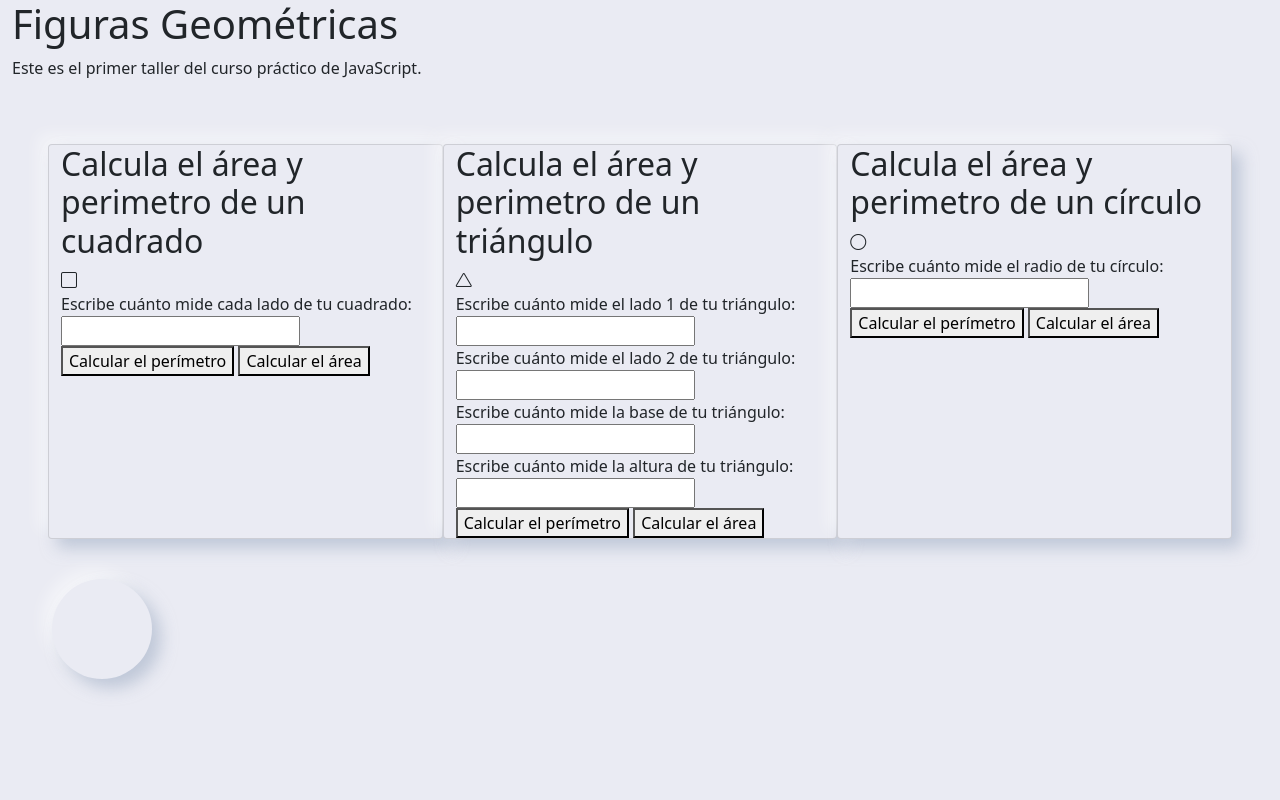
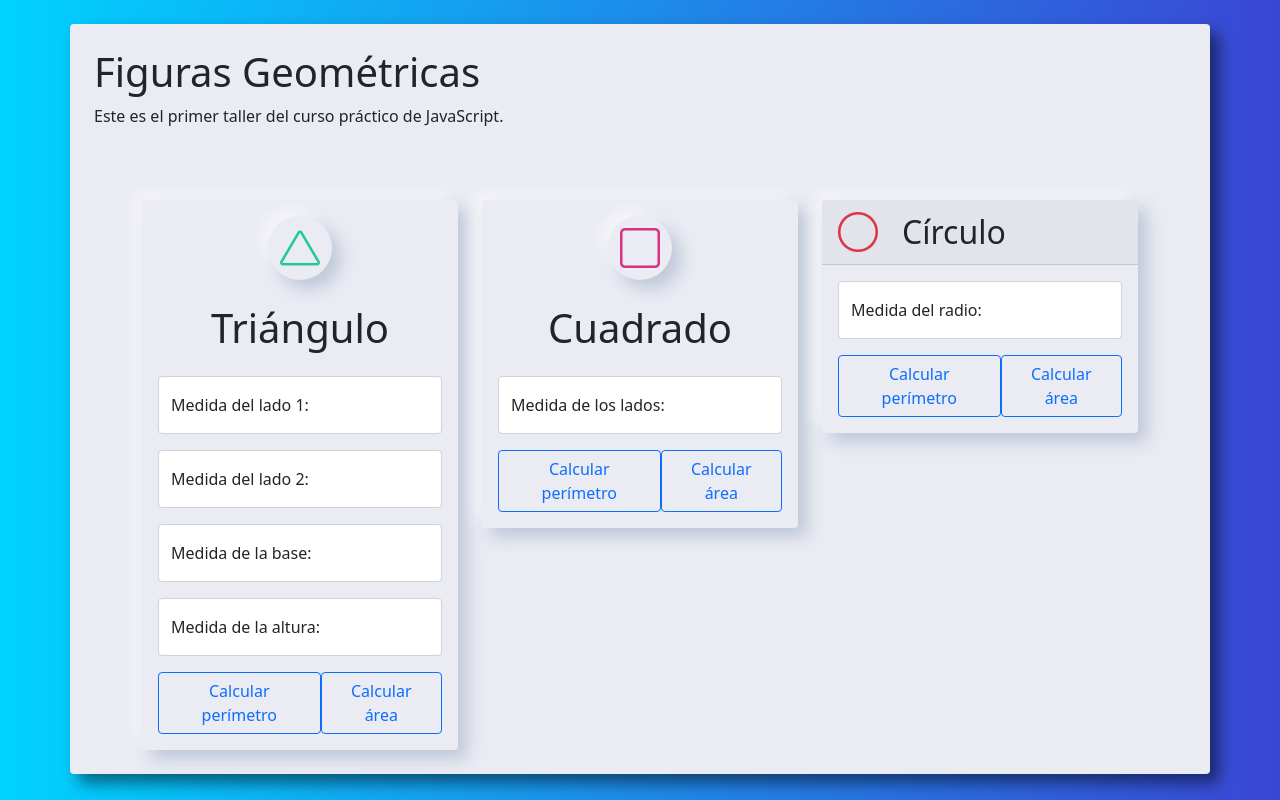
Before and after one commit to AdalZanabria/Calculadoras-Javascript, a plain HTML site: page figuras.html in a window 1280 px wide. Drawn offline with nearby package versions, Linux system fonts and the light colour scheme.

Commit message:
Se comenzaron los estilos de neomorfísmo.

```diff
--- a/figuras.html
+++ b/figuras.html
@@ -19,103 +19,177 @@
   </head>
   <body>
     <div class="container-fluid">
+      <div class="container mx-auto my-4 p-4 rounded">
+
         <header class="row">
           <h1>Figuras Geométricas</h1>
-                <p>
-                    Este es el primer taller del curso práctico de JavaScript.
-                </p>
+          <p>Este es el primer taller del curso práctico de JavaScript.</p>
         </header>
 
-            <section class="row mt-5 px-5">
-                <div class="card col-4 neumorphism">
-                    <h2>Calcula el área y perimetro de un cuadrado</h2>
-                    <i class="bi bi-square"></i>
+        <section class="row mt-2 px-5">
+          <!--Triángulo-->
+          <div class="col-sm-12 col-md-6 col-lg-4 mt-5">
+            <div class="card neumorphism">
+
+              <div class="card-body">
+                  <div class="icon-container mx-auto">
+                    <i class="bi bi-triangle display-6"></i>
+                  </div>
+                  <h2 class="card-title my-4 display-6 text-center">Triángulo</h2>
+
                 <form>
-                        <label for="InputCuadrado">
-                            Escribe cuánto mide cada lado de tu cuadrado:
+                  <div class="d-flex flex-column justify-content-between">
+                    <div class="form-floating mb-3">
+                      <input
+                        type="number"
+                        class="form-control"
+                        id="InputTriangulo1"
+                        placeholder="5"
+                      />
+                      <label for="InputTriangulo1" class="floatingInput">
+                        Medida del lado 1:
                       </label>
-                        <input id="InputCuadrado" type="number" />
+                    </div>
+                    <div class="form-floating mb-3">
+                      <input
+                        type="number"
+                        class="form-control"
+                        id="InputTriangulo2"
+                        placeholder="5"
+                      />
+                      <label for="InputTriangulo2" class="floatingInput">
+                        Medida del lado 2:
+                      </label>
+                    </div>
+                    <div class="form-floating mb-3">
+                      <input
+                        type="number"
+                        class="form-control"
+                        id="InputTriangulo3"
+                        placeholder="5"
+                      />
+                      <label for="InputTriangulo3" class="floatingInput">
+                        Medida de la base:
+                      </label>
+                    </div>
+                    <div class="form-floating mb-3">
+                      <input
+                        type="number"
+                        class="form-control"
+                        id="InputTriangulo4"
+                        placeholder="5"
+                      />
+                      <label for="InputTriangulo4" class="floatingInput">
+                        Medida de la altura:
+                      </label>
+                    </div>
+                  </div>
 
+                  <div class="d-flex justify-content-evenly">
+                    <button
+                      type="button"
+                      onclick="calcularPerimetroTriangulo()"
+                      class="btn btn-outline-primary"
+                    >
+                      Calcular perímetro
+                    </button>
+                    <button
+                      type="button"
+                      onclick="calcularAreaTriangulo()"
+                      class="btn btn-outline-primary"
+                    >
+                      Calcular área
+                    </button>
+                  </div>
+                </form>
+              </div>
+            </div>
+          </div>
+          <!--Cuadrado-->
+          <div class="col-sm-12 col-md-6 col-lg-4 mt-5">
+            <div class="card neumorphism">
+
+              <div class="card-body">
+                <div class="icon-container mx-auto">
+                  <i class="bi bi-square display-6"></i>
+                </div>
+                  <h2 class="card-title my-4 display-6 text-center">Cuadrado</h2>
+                <form>
+                  <div class="form-floating mb-3">
+                    <input
+                      type="number"
+                      class="form-control"
+                      id="InputCuadrado"
+                      placeholder="5"
+                    />
+                    <label for="InputCuadrado" class="floatingInput">
+                      Medida de los lados:
+                    </label>
+                  </div>
+
+                  <div class="d-flex justify-content-evenly">
                     <button
                       type="button"
                       onclick="calcularPerimetroCuadrado()"
+                      class="btn btn-outline-primary"
                     >
-                            Calcular el perímetro
+                      Calcular perímetro
                     </button>
-                        <button type="button" onclick="calcularAreaCuadrado()">
-                            Calcular el área
+                    <button
+                      type="button"
+                      class="btn btn-outline-primary"
+                      onclick="calcularAreaCuadrado()"
+                    >
+                      Calcular área
                     </button>
+                  </div>
                 </form>
               </div>
-
-                <div class="card col-4 neumorphism">
-                    <h2>Calcula el área y perimetro de un triángulo</h2>
-                    <i class="bi bi-triangle"></i>
+            </div>
+          </div>
+          <!--Circulo-->
+          <div class="col-sm-12 col-md-6 col-lg-4 mt-5">
+            <div class="card neumorphism">
+              <div class="card-header d-flex align-items-center">
+                <i class="bi bi-circle display-6"></i>
+                <h2 class="card-title ms-4">Círculo</h2>
+              </div>
+              <div class="card-body">
                 <form>
-                        <label for="InputTriangulo1">
-                            Escribe cuánto mide el lado 1 de tu triángulo:
+                  <div class="form-floating mb-3">
+                    <input
+                      type="number"
+                      class="form-control"
+                      id="InputCirculo"
+                      placeholder="5"
+                    />
+                    <label for="InputCirculo" class="floatingInput">
+                      Medida del radio:
                     </label>
-                        <input id="InputTriangulo1" type="number" />
-
-                        <label for="InputTriangulo2">
-                            Escribe cuánto mide el lado 2 de tu triángulo:
-                        </label>
-                        <input id="InputTriangulo2" type="number" />
-
-                        <label for="InputTriangulo3">
-                            Escribe cuánto mide la base de tu triángulo:
-                        </label>
-                        <input id="InputTriangulo3" type="number" />
-
-                        <label for="InputTriangulo4">
-                            Escribe cuánto mide la altura de tu triángulo:
-                        </label>
-                        <input id="InputTriangulo4" type="number" />
-
-                        <button
-                            type="button"
-                            onclick="calcularPerimetroTriangulo()"
-                        >
-                            Calcular el perímetro
-                        </button>
-                        <button type="button" onclick="calcularAreaTriangulo()">
-                            Calcular el área
-                        </button>
-                    </form>
                   </div>
 
-                <div class="card col-4 neumorphism">
-                    <h2>Calcula el área y perimetro de un círculo</h2>
-                    <i class="bi bi-circle"></i>
-                    <form>
-                        <label for="InputCirculo">
-                            Escribe cuánto mide el radio de tu círculo:
-                        </label>
-                        <input id="InputCirculo" type="number" />
-
+                  <div class="d-flex justify-content-evenly">
                     <button
                       type="button"
                       onclick="calcularPerimetroCirculo()"
+                      class="btn btn-outline-primary"
                     >
-                            Calcular el perímetro
+                      Calcular perímetro
                     </button>
-                        <button type="button" onclick="calcularAreaCirculo()">
-                            Calcular el área
+                    <button
+                      type="button"
+                      onclick="calcularAreaCirculo()"
+                      class="btn btn-outline-primary"
+                    >
+                      Calcular área
                     </button>
+                  </div>
                 </form>
               </div>
+            </div>
+          </div>
         </section>
-
-            <!--Prueba ejemplo de neomorfísmo-->
-            <div
-                class="neumorphism"
-                style="
-                    height: 100px;
-                    width: 100px;
-                    border-radius: 50%;
-                    margin: 40px;
-                "
-            ></div>
+      </div>
     </div>
 
     <script src="./figuras.js"></script>
--- a/style.css
+++ b/style.css
@@ -3,7 +3,11 @@
 }
 
 body {
+    background: linear-gradient(90deg, #00d2ff 0%, #3a47d5 100%);
+}
+.container {
     background: var(--gray);
+    box-shadow: 9px 9px 16px rgb(0 0 0 / 50%);
 }
 
 .neumorphism {
@@ -11,3 +15,35 @@ body {
         -9px -9px 16px rgb(255 255 255 / 50%);
     background-color: var(--gray);
 }
+
+.card {
+    border: none;
+}
+
+.card-title {
+    margin-bottom: 0;
+}
+
+.icon-container{
+    width: 4rem;
+    height: 4rem;
+    display: flex;
+    justify-content: center;
+    align-items: center;
+    background: var(--gray);
+    box-shadow: 9px 9px 16px rgb(163 177 198 / 60%),
+        -9px -9px 16px rgb(255 255 255 / 50%);
+    border-radius: 50%;
+}
+
+.bi-triangle {
+    color: #20c997;
+}
+
+.bi-square {
+    color: #d63384;
+}
+
+.bi-circle {
+    color: #dc3545;
+}
```
Lines whose indentation alone changed are shown as unchanged.
